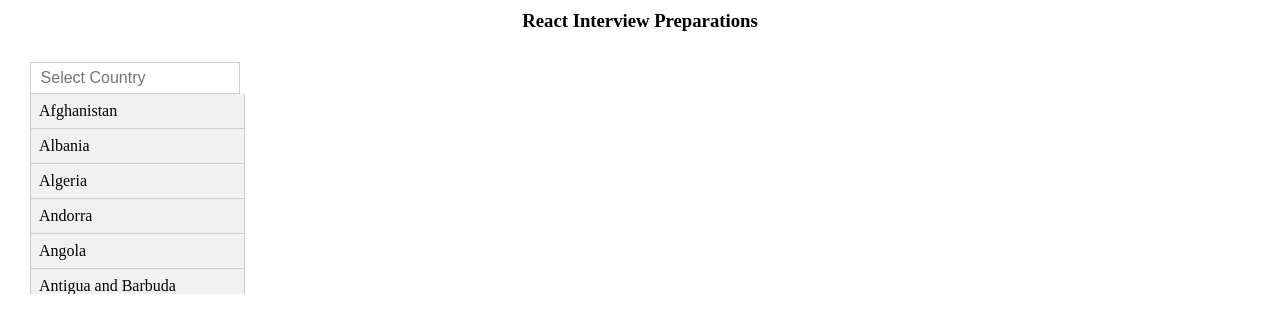
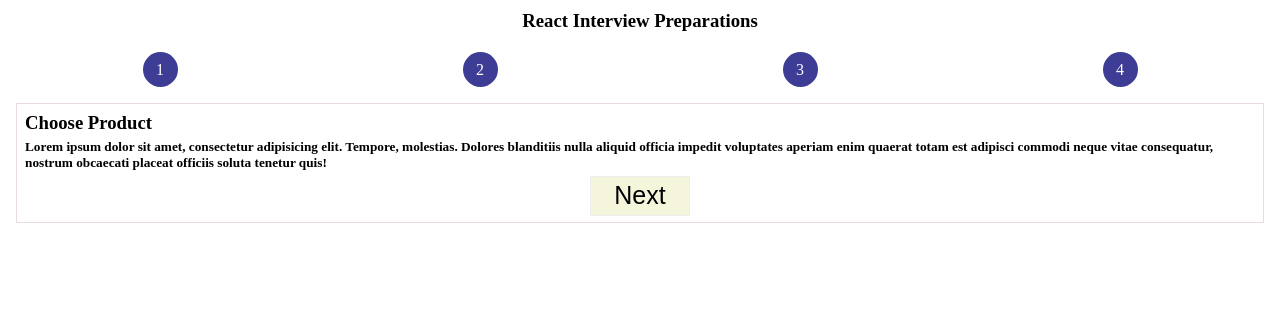
Before and after one commit to rahul488/react-js-interview, a React (Vite) app: page / in a window 1280 px wide. Shown: the top 332 px of the page. Built offline with nearby package versions, Linux system fonts and the light colour scheme.

Commit message:
create stepper

```diff
--- a/src/App.jsx
+++ b/src/App.jsx
@@ -3,6 +3,7 @@ import "./App.css";
 import FileExplorer from "./Components/FileExplorer/FileExplorer";
 import { files } from "./constants/constant";
 import MultiSelect from "./Components/React-Select/MultiSelect";
+import Stepper from "./Components/Stepper/Stepper";
 
 function App() {
   return (
@@ -12,7 +13,8 @@ function App() {
       </div>
       <div className="apps">
         {/* <FileExplorer /> */}
-        <MultiSelect />
+        {/* <MultiSelect /> */}
+        <Stepper />
       </div>
     </div>
   );
--- a/src/Components/React-Select/MultiSelect.jsx
+++ b/src/Components/React-Select/MultiSelect.jsx
@@ -58,7 +58,6 @@ const MultiSelect = () => {
       setCountry((prv)=>countryList.filter((cntr)=>!countrySet.has(cntr.value)))
     }
   };
-  console.log(countrySet,country,'ll')
   return (
     <div className="select-container">
       <div className="select-inner-container">
--- /dev/null
+++ b/src/Components/Stepper/Stepper.css
@@ -0,0 +1,71 @@
+.stepper-container-wrapper{
+    display: flex;
+    justify-content: space-between;
+    width: 100%;
+    margin-top: 20px;
+    position: relative;
+}
+.step-container{
+    width: 100%;
+    display: flex;
+    justify-content: center;
+    z-index: 2;
+}
+.step-count{
+    height: 35px;
+    width: 35px;
+    border-radius: 35px;
+    display: flex;
+    justify-content: center;
+    align-items: center;
+}
+.step-count.done{
+    background-color: green;
+}
+.step-count.pending{
+    background-color: rgb(61, 61, 149);
+}
+.step-count span{
+    color: white;
+}
+.step-content{
+    margin-top: 20px;
+}
+.action-area{
+    border: 1px solid #e7dcdc;
+    margin: 1rem 1rem;
+    height: 120px;
+    display: flex;
+    flex-direction: column;
+    gap: 0.3rem;
+    padding: 0.5rem 0.5rem;
+}
+.action-button{
+    display: flex;
+    justify-content: center;
+}
+.btn{
+    height: 40px;
+    width: 100px;
+    cursor: pointer;
+    background-color: beige;
+    border: 1px solid #eee;
+    outline: none;
+    font-size: 25px;
+}
+.btn:hover{
+    background-color: orange;
+    transition: 0.3s ease-in-out;
+}
+.progress-container{
+    position: absolute;
+    top: 20px;
+    width: 100%;
+    z-index: 1;
+    height: 4px;
+}
+.progress{
+    height: 100%;
+    background-color:green;
+    transition: 0.5s linear;
+}
--- /dev/null
+++ b/src/Components/Stepper/Stepper.jsx
@@ -0,0 +1,78 @@
+import { useEffect, useRef, useState } from "react";
+import { checkOutSteps } from "../../constants/constant";
+import "./Stepper.css";
+const Stepper = () => {
+  const [activeStep, setActiveStep] = useState(0);
+  const [margin, setMargin] = useState({
+    marginLeft: 0,
+    marginRight: 0,
+  });
+  const stepRef = useRef([]);
+  const [completed, setCompletd] = useState(false);
+
+  useEffect(() => {
+    if (stepRef.current.length) {
+      const marginLeft = stepRef?.current[0].offsetWidth / 2;
+      const marginRight =
+        stepRef.current[checkOutSteps.length - 1].offsetWidth / 2;
+      console.log(stepRef.current[checkOutSteps.length - 1].offsetWidth);
+      setMargin(() => ({ marginLeft, marginRight }));
+    }
+  }, [stepRef]);
+  const handleNext = () => {
+    if (activeStep < checkOutSteps.length - 1) {
+      setActiveStep((prev) => prev + 1);
+    } else {
+      setActiveStep((prev) => prev);
+      setCompletd(true);
+    }
+  };
+  const progressValue = (activeStep / (checkOutSteps.length - 1)) * 100;
+  return (
+    <>
+      <div className="stepper-container-wrapper">
+        {checkOutSteps.map((steps, index) => (
+          <div
+            className="step-container"
+            key={index}
+            ref={(ele) => (stepRef.current[index] = ele)}
+          >
+            <div className={`step-count ${activeStep > index || completed ? `done` :'pending'}`}>
+              {activeStep > index || completed ? (
+                <span>&#10004;</span>
+              ) : (
+                <span>{steps.step}</span>
+              )}
+            </div>
+          </div>
+        ))}
+      </div>
+      <div
+        className="progress-container"
+        style={{
+          width: `calc(100% - ${margin.marginLeft + margin.marginRight}px)`,
+          marginLeft: `${margin.marginLeft}px`,
+          marginRight: `${margin.marginLeft}px`,
+        }}
+      >
+        <div className="progress" style={{ width: `${progressValue}%` }}></div>
+      </div>
+      <div className="action-area">
+        <div className="step-label">
+          <h3>
+            {!completed ? checkOutSteps[activeStep].label : `Order Completed`}
+          </h3>
+        </div>
+        <div className="step-desc">
+          <h5>{!completed ? checkOutSteps[activeStep].desc : ``}</h5>
+        </div>
+        <div className="action-button">
+          <button className="btn" onClick={handleNext}>
+            {!completed ? "Next" : "Finished"}
+          </button>
+        </div>
+      </div>
+    </>
+  );
+};
+export default Stepper;
--- a/src/constants/constant.js
+++ b/src/constants/constant.js
@@ -2,17 +2,17 @@ export const files = [
   {
     name: "Components",
     isFolder: true,
-    level:1,
-    location:"0",
+    level: 1,
+    location: "0",
     children: [
       {
         name: "FileExplorer",
         isFolder: true,
-        location:"00",
+        location: "00",
         children: [
           {
             name: "FileExplore.jsx",
-            location:"000",
+            location: "000",
             isFolder: false,
             children: [],
           },
@@ -23,18 +23,18 @@ export const files = [
   {
     name: "Hoc",
     isFolder: true,
-    level:1,
-    location:"1",
+    level: 1,
+    location: "1",
     children: [
       {
         name: "LoggerHoc",
         isFolder: true,
-        location:"10",
+        location: "10",
         children: [
           {
             name: "Logger.jsx",
             isfolder: false,
-            location:"100",
+            location: "100",
             children: [],
           },
         ],
@@ -42,12 +42,12 @@ export const files = [
       {
         name: "AuthHoc",
         isFolder: true,
-        location:"11",
+        location: "11",
         children: [
           {
             name: "IsAuth.jsx",
             isfolder: false,
-            location:"110",
+            location: "110",
             children: [],
           },
         ],
@@ -57,120 +57,142 @@ export const files = [
   {
     name: "package.json",
     isFolder: false,
-    level:1,
-    location:"2",
+    level: 1,
+    location: "2",
     children: [],
   },
   {
     name: "package-lock.json",
     isFolder: false,
-    level:1,
-    location:"3",
+    level: 1,
+    location: "3",
     children: [],
   },
 ];
-export const countryList= [
-  {"label": "Afghanistan", "value": "AF"},
-  {"label": "Albania", "value": "AL"},
-  {"label": "Algeria", "value": "DZ"},
-  {"label": "Andorra", "value": "AD"},
-  {"label": "Angola", "value": "AO"},
-  {"label": "Antigua and Barbuda", "value": "AG"},
-  {"label": "Argentina", "value": "AR"},
-  {"label": "Armenia", "value": "AM"},
-  {"label": "Australia", "value": "AU"},
-  {"label": "Austria", "value": "AT"},
-  {"label": "Azerbaijan", "value": "AZ"},
-  {"label": "Bahamas", "value": "BS"},
-  {"label": "Bahrain", "value": "BH"},
-  {"label": "Bangladesh", "value": "BD"},
-  {"label": "Barbados", "value": "BB"},
-  {"label": "Belarus", "value": "BY"},
-  {"label": "Belgium", "value": "BE"},
-  {"label": "Belize", "value": "BZ"},
-  {"label": "Benin", "value": "BJ"},
-  {"label": "Bhutan", "value": "BT"},
-  {"label": "Bolivia", "value": "BO"},
-  {"label": "Bosnia and Herzegovina", "value": "BA"},
-  {"label": "Botswana", "value": "BW"},
-  {"label": "Brazil", "value": "BR"},
-  {"label": "Brunei", "value": "BN"},
-  {"label": "Bulgaria", "value": "BG"},
-  {"label": "Burkina Faso", "value": "BF"},
-  {"label": "Burundi", "value": "BI"},
-  {"label": "Cabo Verde", "value": "CV"},
-  {"label": "Cambodia", "value": "KH"},
-  {"label": "Cameroon", "value": "CM"},
-  {"label": "Canada", "value": "CA"},
-  {"label": "Central African Republic", "value": "CF"},
-  {"label": "Chad", "value": "TD"},
-  {"label": "Chile", "value": "CL"},
-  {"label": "China", "value": "CN"},
-  {"label": "Colombia", "value": "CO"},
-  {"label": "Comoros", "value": "KM"},
-  {"label": "Congo, Democratic Republic of the", "value": "CD"},
-  {"label": "Congo, Republic of the", "value": "CG"},
-  {"label": "Costa Rica", "value": "CR"},
-  {"label": "Croatia", "value": "HR"},
-  {"label": "Cuba", "value": "CU"},
-  {"label": "Cyprus", "value": "CY"},
-  {"label": "Czech Republic", "value": "CZ"},
-  {"label": "Denmark", "value": "DK"},
-  {"label": "Djibouti", "value": "DJ"},
-  {"label": "Dominica", "value": "DM"},
-  {"label": "Dominican Republic", "value": "DO"},
-  {"label": "Ecuador", "value": "EC"},
-  {"label": "Egypt", "value": "EG"},
-  {"label": "El Salvador", "value": "SV"},
-  {"label": "Equatorial Guinea", "value": "GQ"},
-  {"label": "Eritrea", "value": "ER"},
-  {"label": "Estonia", "value": "EE"},
-  {"label": "Eswatini", "value": "SZ"},
-  {"label": "Ethiopia", "value": "ET"},
-  {"label": "Fiji", "value": "FJ"},
-  {"label": "Finland", "value": "FI"},
-  {"label": "France", "value": "FR"},
-  {"label": "Gabon", "value": "GA"},
-  {"label": "Gambia", "value": "GM"},
-  {"label": "Georgia", "value": "GE"},
-  {"label": "Germany", "value": "DE"},
-  {"label": "Ghana", "value": "GH"},
-  {"label": "Greece", "value": "GR"},
-  {"label": "Grenada", "value": "GD"},
-  {"label": "Guatemala", "value": "GT"},
-  {"label": "Guinea", "value": "GN"},
-  {"label": "Guinea-Bissau", "value": "GW"},
-  {"label": "Guyana", "value": "GY"},
-  {"label": "Haiti", "value": "HT"},
-  {"label": "Honduras", "value": "HN"},
-  {"label": "Hungary", "value": "HU"},
-  {"label": "Iceland", "value": "IS"},
-  {"label": "India", "value": "IN"},
-  {"label": "Indonesia", "value": "ID"},
-  {"label": "Iran", "value": "IR"},
-  {"label": "Iraq", "value": "IQ"},
-  {"label": "Ireland", "value": "IE"},
-  {"label": "Israel", "value": "IL"},
-  {"label": "Italy", "value": "IT"},
-  {"label": "Jamaica", "value": "JM"},
-  {"label": "Japan", "value": "JP"},
-  {"label": "Jordan", "value": "JO"},
-  {"label": "Kazakhstan", "value": "KZ"},
-  {"label": "Kenya", "value": "KE"},
-  {"label": "Kiribati", "value": "KI"},
-  {"label": "Korea, North", "value": "KP"},
-  {"label": "Korea, South", "value": "KR"},
-  {"label": "Kosovo", "value": "XK"},
-  {"label": "Kuwait", "value": "KW"},
-  {"label": "Kyrgyzstan", "value": "KG"},
-  {"label": "Laos", "value": "LA"},
-  {"label": "Latvia", "value": "LV"},
-  {"label": "Lebanon", "value": "LB"},
-  {"label": "Lesotho", "value": "LS"},
-  {"label": "Liberia", "value": "LR"},
-  {"label": "Libya", "value": "LY"},
-  {"label": "Liechtenstein", "value": "LI"},
-  {"label": "Lithuania", "value": "LT"},
-  {"label": "Luxembourg", "value": "LU"},
-  {"label": "Madagascar", "value": "MG"}
-]
+export const countryList = [
+  { label: "Afghanistan", value: "AF" },
+  { label: "Albania", value: "AL" },
+  { label: "Algeria", value: "DZ" },
+  { label: "Andorra", value: "AD" },
+  { label: "Angola", value: "AO" },
+  { label: "Antigua and Barbuda", value: "AG" },
+  { label: "Argentina", value: "AR" },
+  { label: "Armenia", value: "AM" },
+  { label: "Australia", value: "AU" },
+  { label: "Austria", value: "AT" },
+  { label: "Azerbaijan", value: "AZ" },
+  { label: "Bahamas", value: "BS" },
+  { label: "Bahrain", value: "BH" },
+  { label: "Bangladesh", value: "BD" },
+  { label: "Barbados", value: "BB" },
+  { label: "Belarus", value: "BY" },
+  { label: "Belgium", value: "BE" },
+  { label: "Belize", value: "BZ" },
+  { label: "Benin", value: "BJ" },
+  { label: "Bhutan", value: "BT" },
+  { label: "Bolivia", value: "BO" },
+  { label: "Bosnia and Herzegovina", value: "BA" },
+  { label: "Botswana", value: "BW" },
+  { label: "Brazil", value: "BR" },
+  { label: "Brunei", value: "BN" },
+  { label: "Bulgaria", value: "BG" },
+  { label: "Burkina Faso", value: "BF" },
+  { label: "Burundi", value: "BI" },
+  { label: "Cabo Verde", value: "CV" },
+  { label: "Cambodia", value: "KH" },
+  { label: "Cameroon", value: "CM" },
+  { label: "Canada", value: "CA" },
+  { label: "Central African Republic", value: "CF" },
+  { label: "Chad", value: "TD" },
+  { label: "Chile", value: "CL" },
+  { label: "China", value: "CN" },
+  { label: "Colombia", value: "CO" },
+  { label: "Comoros", value: "KM" },
+  { label: "Congo, Democratic Republic of the", value: "CD" },
+  { label: "Congo, Republic of the", value: "CG" },
+  { label: "Costa Rica", value: "CR" },
+  { label: "Croatia", value: "HR" },
+  { label: "Cuba", value: "CU" },
+  { label: "Cyprus", value: "CY" },
+  { label: "Czech Republic", value: "CZ" },
+  { label: "Denmark", value: "DK" },
+  { label: "Djibouti", value: "DJ" },
+  { label: "Dominica", value: "DM" },
+  { label: "Dominican Republic", value: "DO" },
+  { label: "Ecuador", value: "EC" },
+  { label: "Egypt", value: "EG" },
+  { label: "El Salvador", value: "SV" },
+  { label: "Equatorial Guinea", value: "GQ" },
+  { label: "Eritrea", value: "ER" },
+  { label: "Estonia", value: "EE" },
+  { label: "Eswatini", value: "SZ" },
+  { label: "Ethiopia", value: "ET" },
+  { label: "Fiji", value: "FJ" },
+  { label: "Finland", value: "FI" },
+  { label: "France", value: "FR" },
+  { label: "Gabon", value: "GA" },
+  { label: "Gambia", value: "GM" },
+  { label: "Georgia", value: "GE" },
+  { label: "Germany", value: "DE" },
+  { label: "Ghana", value: "GH" },
+  { label: "Greece", value: "GR" },
+  { label: "Grenada", value: "GD" },
+  { label: "Guatemala", value: "GT" },
+  { label: "Guinea", value: "GN" },
+  { label: "Guinea-Bissau", value: "GW" },
+  { label: "Guyana", value: "GY" },
+  { label: "Haiti", value: "HT" },
+  { label: "Honduras", value: "HN" },
+  { label: "Hungary", value: "HU" },
+  { label: "Iceland", value: "IS" },
+  { label: "India", value: "IN" },
+  { label: "Indonesia", value: "ID" },
+  { label: "Iran", value: "IR" },
+  { label: "Iraq", value: "IQ" },
+  { label: "Ireland", value: "IE" },
+  { label: "Israel", value: "IL" },
+  { label: "Italy", value: "IT" },
+  { label: "Jamaica", value: "JM" },
+  { label: "Japan", value: "JP" },
+  { label: "Jordan", value: "JO" },
+  { label: "Kazakhstan", value: "KZ" },
+  { label: "Kenya", value: "KE" },
+  { label: "Kiribati", value: "KI" },
+  { label: "Korea, North", value: "KP" },
+  { label: "Korea, South", value: "KR" },
+  { label: "Kosovo", value: "XK" },
+  { label: "Kuwait", value: "KW" },
+  { label: "Kyrgyzstan", value: "KG" },
+  { label: "Laos", value: "LA" },
+  { label: "Latvia", value: "LV" },
+  { label: "Lebanon", value: "LB" },
+  { label: "Lesotho", value: "LS" },
+  { label: "Liberia", value: "LR" },
+  { label: "Libya", value: "LY" },
+  { label: "Liechtenstein", value: "LI" },
+  { label: "Lithuania", value: "LT" },
+  { label: "Luxembourg", value: "LU" },
+  { label: "Madagascar", value: "MG" },
+];
+export const checkOutSteps = [
+  {
+    label: "Choose Product",
+    desc: " Lorem ipsum dolor sit amet, consectetur adipisicing elit. Tempore, molestias. Dolores blanditiis nulla aliquid officia impedit voluptates aperiam enim quaerat totam est adipisci commodi neque vitae consequatur, nostrum obcaecati placeat officiis soluta tenetur quis!",
+    step: 1,
+  },
+  {
+    label: "Enter Address",
+    desc: " Lorem ipsum dolor sit amet, consectetur adipisicing elit. Tempore, molestias. Dolores blanditiis nulla aliquid officia impedit voluptates aperiam enim quaerat totam est adipisci commodi neque vitae consequatur, nostrum obcaecati placeat officiis soluta tenetur quis!",
+    step: 2,
+  },
+  {
+    label: "Choose Payment Options",
+    desc: " Lorem ipsum dolor sit amet, consectetur adipisicing elit. Tempore, molestias. Dolores blanditiis nulla aliquid officia impedit voluptates aperiam enim quaerat totam est adipisci commodi neque vitae consequatur, nostrum obcaecati placeat officiis soluta tenetur quis!",
+    step: 3,
+  },
+  {
+    label: "Confirm Oder",
+    desc: " Lorem ipsum dolor sit amet, consectetur adipisicing elit. Tempore, molestias. Dolores blanditiis nulla aliquid officia impedit voluptates aperiam enim quaerat totam est adipisci commodi neque vitae consequatur, nostrum obcaecati placeat officiis soluta tenetur quis!",
+    step: 4,
+  },
+];
```
